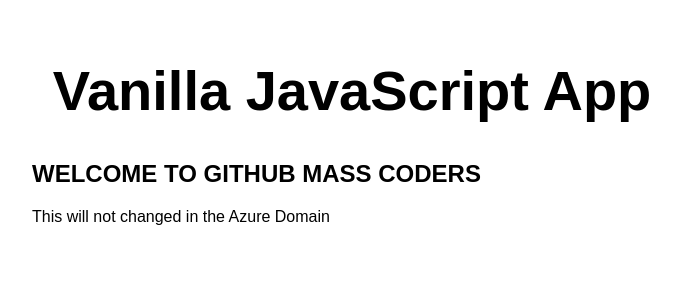
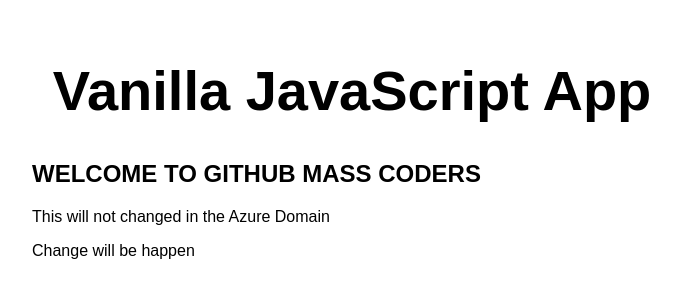
Before and after one commit to vsaikrishna1038/miniproject, a website: page src/index.html in a window 1280 px wide. Shown: the whole page, without its empty margins (288-968 px from the left). Drawn offline with Linux system fonts and the light colour scheme.

Commit message:
changes in vs code

```diff
--- a/src/index.html
+++ b/src/index.html
@@ -13,6 +13,7 @@
     <h1>Vanilla JavaScript App</h1>
     <h2>WELCOME TO GITHUB MASS CODERS</h2>
     <p>This will not changed in the Azure Domain</p>
+    <p>Change will be happen</p>
   </main>
 </body>
 
```
